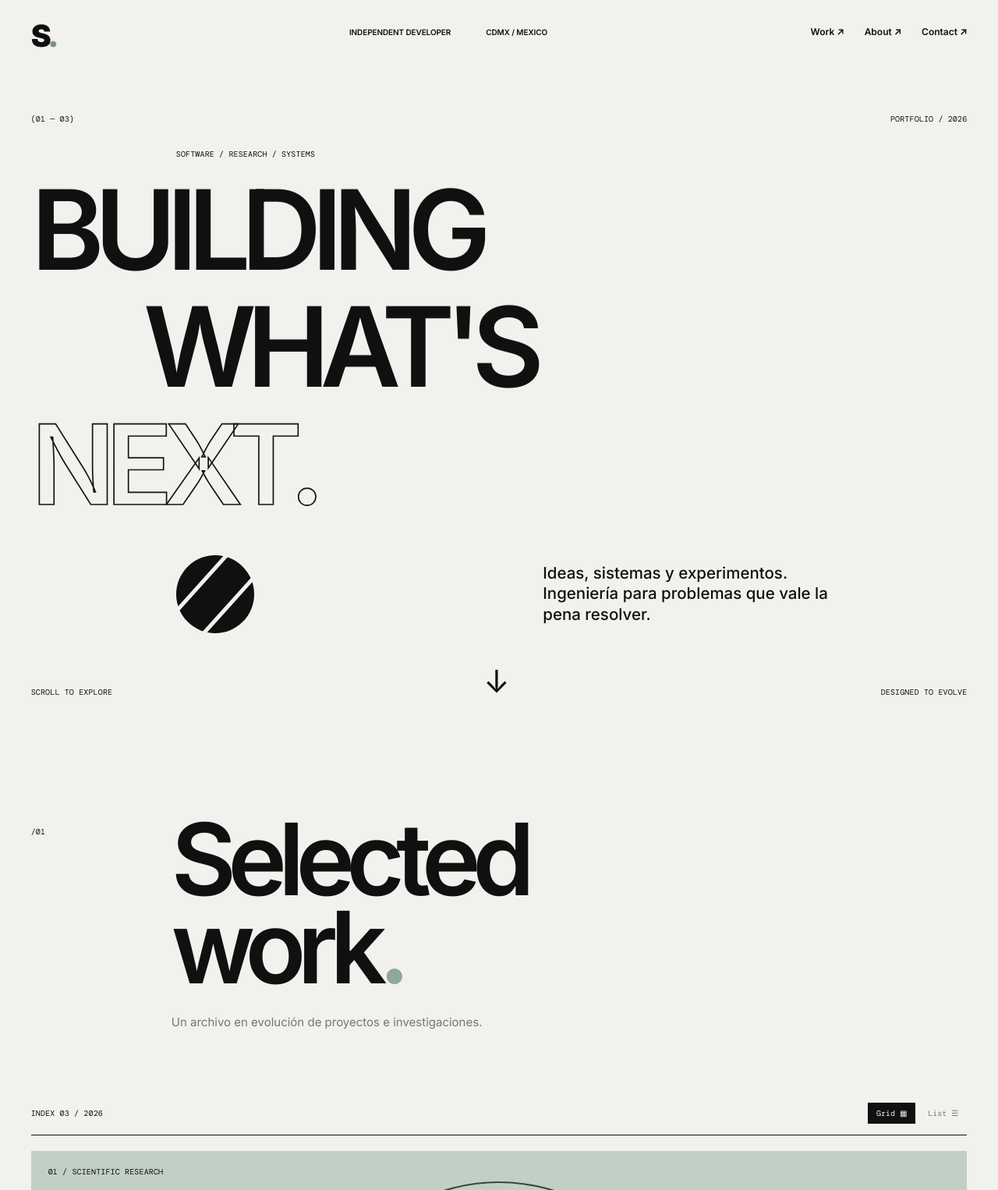
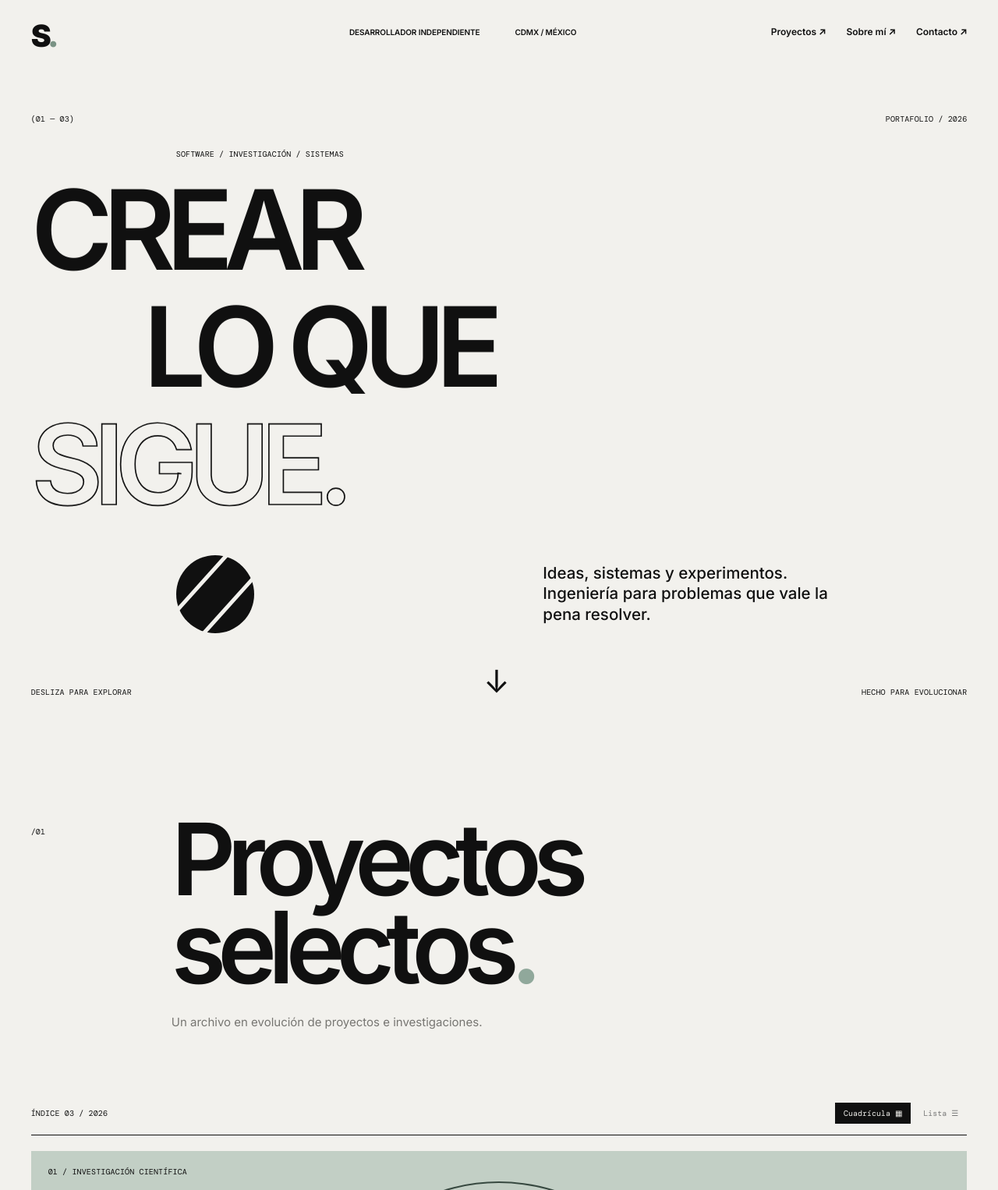
Before and after one commit to santiagoCSM/alternative_portfolio, a plain HTML site: page index.html in a window 1280 px wide. Shown: the top 1526 px of the page at 78% size. Drawn offline with nearby package versions, Linux system fonts and the light colour scheme.

Commit message:
feat(i18n): adopt editorial Spanish copy throughout portfolio

```diff
--- a/index.html
+++ b/index.html
@@ -5,7 +5,7 @@
   <meta name="viewport" content="width=device-width,initial-scale=1" />
   <meta name="theme-color" content="#f2f1ed" />
   <meta name="description" content="Portafolio experimental de ingeniería, investigación y desarrollo de Santiago. Una exploración editorial inspirada en Obys." />
-  <title>Santiago — Selected Work</title>
+  <title>Santiago — Proyectos</title>
   <link rel="preconnect" href="https://fonts.googleapis.com" />
   <link rel="preconnect" href="https://fonts.gstatic.com" crossorigin />
   <link href="https://fonts.googleapis.com/css2?family=DM+Mono:wght@400;500&family=Inter:wght@400;500;600;700;800;900&display=swap" rel="stylesheet" />
@@ -17,57 +17,57 @@
   <div class="page" id="top">
     <header class="site-header">
       <a class="wordmark" href="#top" aria-label="Santiago, volver al inicio">S<span class="wordmark-dot">.</span></a>
-      <div class="header-center"><span>INDEPENDENT DEVELOPER</span><span>CDMX / MEXICO</span></div>
+      <div class="header-center"><span>DESARROLLADOR INDEPENDIENTE</span><span>CDMX / MÉXICO</span></div>
       <nav class="site-nav" aria-label="Navegación principal">
-        <a href="#work">Work <span>↗</span></a>
-        <a href="#about">About <span>↗</span></a>
-        <a href="#contact">Contact <span>↗</span></a>
+        <a href="#work">Proyectos <span>↗</span></a>
+        <a href="#about">Sobre mí <span>↗</span></a>
+        <a href="#contact">Contacto <span>↗</span></a>
       </nav>
     </header>
 
     <main>
       <section class="hero" aria-labelledby="hero-title">
-        <div class="hero-meta"><span>(01 — 03)</span><span>PORTFOLIO / 2026</span></div>
+        <div class="hero-meta"><span>(01 — 03)</span><span>PORTAFOLIO / 2026</span></div>
         <div class="hero-copy">
-          <span class="eyebrow">SOFTWARE / RESEARCH / SYSTEMS</span>
-          <h1 id="hero-title" aria-label="Building what's next."><span class="hero-line"><span class="hero-line-inner">BUILDING</span></span><span class="hero-line hero-line-indented"><span class="hero-line-inner">WHAT'S</span></span><span class="hero-line"><span class="hero-line-inner outlined">NEXT.</span></span></h1>
+          <span class="eyebrow">SOFTWARE / INVESTIGACIÓN / SISTEMAS</span>
+          <h1 id="hero-title" aria-label="Crear lo que sigue."><span class="hero-line"><span class="hero-line-inner">CREAR</span></span><span class="hero-line hero-line-indented"><span class="hero-line-inner">LO QUE</span></span><span class="hero-line"><span class="hero-line-inner outlined">SIGUE.</span></span></h1>
           <div class="hero-sub">
             <span class="hero-symbol" aria-hidden="true"><span></span></span>
             <p>Ideas, sistemas y experimentos.<br />Ingeniería para problemas que vale la pena resolver.</p>
           </div>
         </div>
-        <div class="hero-bottom"><span>SCROLL TO EXPLORE</span><span class="scroll-arrow" aria-hidden="true">↓</span><span>DESIGNED TO EVOLVE</span></div>
+        <div class="hero-bottom"><span>DESLIZA PARA EXPLORAR</span><span class="scroll-arrow" aria-hidden="true">↓</span><span>HECHO PARA EVOLUCIONAR</span></div>
       </section>
 
       <section class="work section" id="work" aria-labelledby="work-title">
-        <div class="section-heading"><span class="index">/01</span><div><h2 id="work-title">Selected<br />work<span class="period">.</span></h2><p>Un archivo en evolución de proyectos e investigaciones.</p></div></div>
-        <div class="work-toolbar"><span>INDEX <span id="project-count">03</span> / 2026</span><div class="view-switch" aria-label="Modo de visualización"><button type="button" class="view-btn active" data-view="grid" aria-pressed="true">Grid <span>▦</span></button><button type="button" class="view-btn" data-view="list" aria-pressed="false">List <span>☰</span></button></div></div>
+        <div class="section-heading"><span class="index">/01</span><div><h2 id="work-title">Proyectos<br />selectos<span class="period">.</span></h2><p>Un archivo en evolución de proyectos e investigaciones.</p></div></div>
+        <div class="work-toolbar"><span>ÍNDICE <span id="project-count">03</span> / 2026</span><div class="view-switch" aria-label="Modo de visualización"><button type="button" class="view-btn active" data-view="grid" aria-pressed="true">Cuadrícula <span>▦</span></button><button type="button" class="view-btn" data-view="list" aria-pressed="false">Lista <span>☰</span></button></div></div>
         <div class="project-grid" id="project-grid">
           <article class="project project-large reveal">
             <a class="project-visual visual-priors" href="https://santiagocsm.github.io/priors/" target="_blank" rel="noopener noreferrer" aria-label="Explorar Priors">
-              <span class="visual-corner">01 / SCIENTIFIC RESEARCH</span><span class="visual-graphic priors-graphic"><span class="orbit orbit-one"></span><span class="orbit orbit-two"></span><span class="orbit orbit-three"></span><span class="graphic-core"></span></span><span class="visual-caption">PRIORS©<small>RESEARCH INDEX</small></span><span class="visit-arrow" aria-hidden="true">↗</span>
+              <span class="visual-corner">01 / INVESTIGACIÓN CIENTÍFICA</span><span class="visual-graphic priors-graphic"><span class="orbit orbit-one"></span><span class="orbit orbit-two"></span><span class="orbit orbit-three"></span><span class="graphic-core"></span></span><span class="visual-caption">PRIORS©<small>ÍNDICE DE INVESTIGACIONES</small></span><span class="visit-arrow" aria-hidden="true">↗</span>
             </a>
-            <div class="project-info"><div><span class="project-number">01</span><h3>Priors</h3></div><p>Research platform, data & creative development</p><span class="project-year">2026</span></div>
+            <div class="project-info"><div><span class="project-number">01</span><h3>Priors</h3></div><p>Plataforma de investigación, datos y desarrollo creativo</p><span class="project-year">2026</span></div>
           </article>
           <article class="project reveal">
             <a class="project-visual visual-jobhunter" href="https://github.com/santiagoCSM/JobHunter-MX." target="_blank" rel="noopener noreferrer" aria-label="Abrir repositorio JobHunter MX">
-              <span class="visual-corner">02 / AUTOMATION</span><span class="visual-graphic job-graphic"><span>JOB</span><span>HUNTER<span class="small-star">✳</span></span><span class="graphic-baseline">MEXICO — AUTONOMOUS JOB SEARCH</span></span><span class="visit-arrow" aria-hidden="true">↗</span>
+              <span class="visual-corner">02 / AUTOMATIZACIÓN</span><span class="visual-graphic job-graphic"><span>JOB</span><span>HUNTER<span class="small-star">✳</span></span><span class="graphic-baseline">MÉXICO — BÚSQUEDA LABORAL AUTÓNOMA</span></span><span class="visit-arrow" aria-hidden="true">↗</span>
             </a>
-            <div class="project-info"><div><span class="project-number">02</span><h3>JobHunter MX</h3></div><p>Android, automation & AI-assisted workflows</p><span class="project-year">2026</span></div>
+            <div class="project-info"><div><span class="project-number">02</span><h3>JobHunter MX</h3></div><p>Android, automatización y procesos asistidos por IA</p><span class="project-year">2026</span></div>
           </article>
           <article class="project reveal">
             <a class="project-visual visual-research" href="https://github.com/santiagoCSM/btc_candles_research" target="_blank" rel="noopener noreferrer" aria-label="Abrir investigación BTC Candles">
-              <span class="visual-corner">03 / QUANTITATIVE RESEARCH</span><span class="visual-graphic research-graphic"><span class="vertical-label">RESEARCH NOTES / 2026</span><span class="huge-number">05<span>m</span></span><span class="chartline" aria-hidden="true"><i></i><i></i><i></i><i></i><i></i><i></i><i></i></span></span><span class="visit-arrow" aria-hidden="true">↗</span>
+              <span class="visual-corner">03 / INVESTIGACIÓN CUANTITATIVA</span><span class="visual-graphic research-graphic"><span class="vertical-label">NOTAS DE INVESTIGACIÓN / 2026</span><span class="huge-number">05<span>m</span></span><span class="chartline" aria-hidden="true"><i></i><i></i><i></i><i></i><i></i><i></i><i></i></span></span><span class="visit-arrow" aria-hidden="true">↗</span>
             </a>
-            <div class="project-info"><div><span class="project-number">03</span><h3>BTC Candles</h3></div><p>Statistical experiments, testing & data pipelines</p><span class="project-year">2026</span></div>
+            <div class="project-info"><div><span class="project-number">03</span><h3>BTC Candles</h3></div><p>Experimentos estadísticos, pruebas y procesamiento de datos</p><span class="project-year">2026</span></div>
           </article>
         </div>
       </section>
 
-      <section class="about section" id="about" aria-labelledby="about-title"><div class="section-heading"><span class="index">/02</span><div><h2 id="about-title">A bit<br />about me<span class="period">.</span></h2></div></div><div class="about-layout"><div class="about-symbol" aria-hidden="true"><span class="large-disc"></span></div><div class="about-text"><p>I build things at the intersection of <em>engineering, curiosity and experimentation.</em></p><p class="about-small">Soy desarrollador de software. Me interesan los sistemas complejos, la investigación aplicada y las experiencias digitales que tienen algo que decir.</p><a class="text-link" href="https://github.com/santiagoCSM" target="_blank" rel="noopener noreferrer">Explore GitHub <span>↗</span></a></div></div></section>
-      <section class="contact section" id="contact" aria-labelledby="contact-title"><div class="contact-top"><span>/03</span><span>HAVE A PROJECT IN MIND?</span></div><h2 id="contact-title">LET'S<br /><span class="contact-indent">TALK</span><span class="period">.</span></h2><a class="contact-link" href="mailto:santya.2003.06@gmail.com">Get in touch <span>↗</span></a></section>
+      <section class="about section" id="about" aria-labelledby="about-title"><div class="section-heading"><span class="index">/02</span><div><h2 id="about-title">Sobre<br />mí<span class="period">.</span></h2></div></div><div class="about-layout"><div class="about-symbol" aria-hidden="true"><span class="large-disc"></span></div><div class="about-text"><p>Creo proyectos donde convergen la <em>ingeniería, la curiosidad y la experimentación.</em></p><p class="about-small">Soy desarrollador de software. Me interesan los sistemas complejos, la investigación aplicada y las experiencias digitales que tienen algo que decir.</p><a class="text-link" href="https://github.com/santiagoCSM" target="_blank" rel="noopener noreferrer">Explorar GitHub <span>↗</span></a></div></div></section>
+      <section class="contact section" id="contact" aria-labelledby="contact-title"><div class="contact-top"><span>/03</span><span>¿TIENES UNA IDEA EN MENTE?</span></div><h2 id="contact-title">HABLEMOS<span class="period">.</span></h2><a class="contact-link" href="mailto:santya.2003.06@gmail.com">Escríbeme <span>↗</span></a></section>
     </main>
-    <footer class="footer"><span>© <span id="year">2026</span> SANTIAGO</span><span>BUILT WITH HTML / CSS / JS</span><a href="#top">BACK TO TOP ↑</a></footer>
+    <footer class="footer"><span>© <span id="year">2026</span> SANTIAGO</span><span>HECHO CON HTML / CSS / JS</span><a href="#top">VOLVER ARRIBA ↑</a></footer>
   </div>
 </body>
 </html>
```
